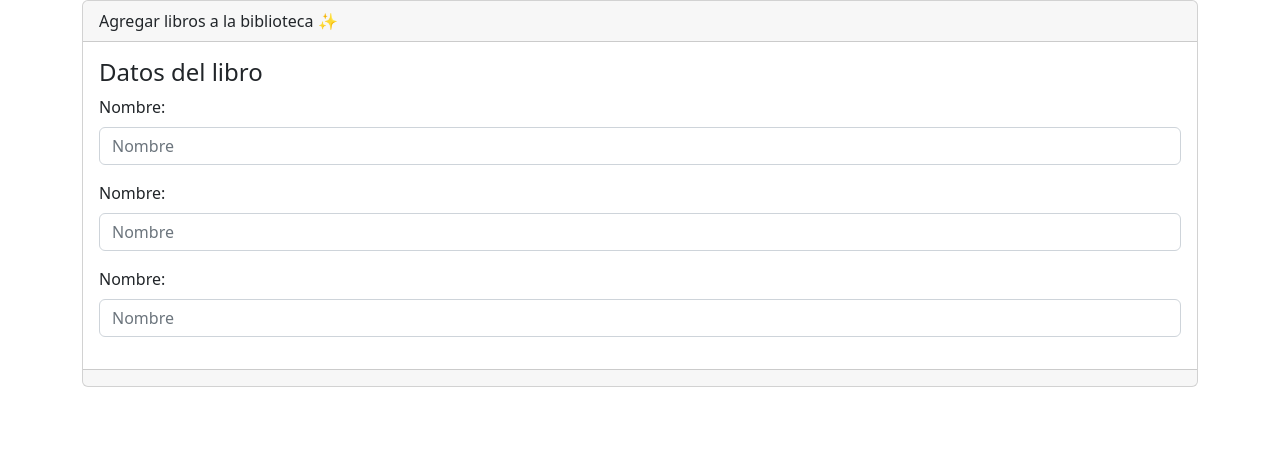
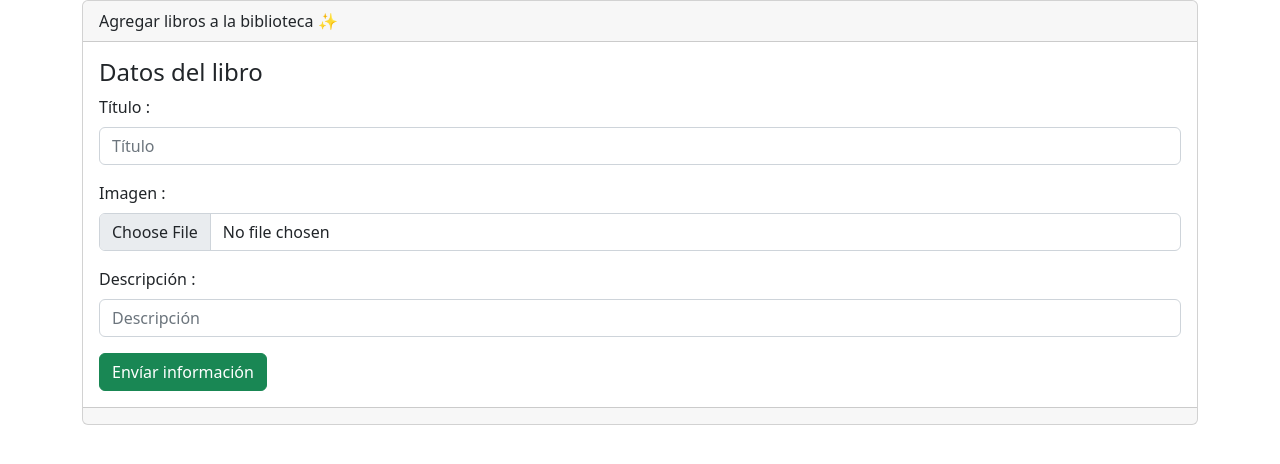
Before and after one commit to MigerIII/Biblioteca-Magica-de-Miger, a Django app: page /libros/crear in a window 1280 px wide. Shown: the part 56-520 px from the top of the page. Run offline with Django 3.2, Linux system fonts and the light colour scheme.

Commit message:
formulario mejorado

```diff
--- a/libreria/templates/libros/form.html
+++ b/libreria/templates/libros/form.html
@@ -4,17 +4,22 @@
 
 
     <div class="mb-3">
-      <label for="" class="form-label">Nombre:</label>
+      <label for="" class="form-label"> {{ campo.label }} :</label>
 
       <input
-      type=" {{ campo.field.widget.input_type }} "
+      type="{{ campo.field.widget.input_type }}"
       class="form-control"
-      name="" id=""
+      name=" {{campo.name}} "
+      id=" "
       aria-describedby="helpId"
-      placeholder="Nombre">
+      placeholder="{{ campo.label }}">
 
     </div>
+
+    <div class="col-12 help-text"> {{campo.errors}} </div>
     {% endfor %}
+
+    <input name="" id="" class="btn btn-success" type="submit" value="Envíar información">
 
 
 </form>
```
